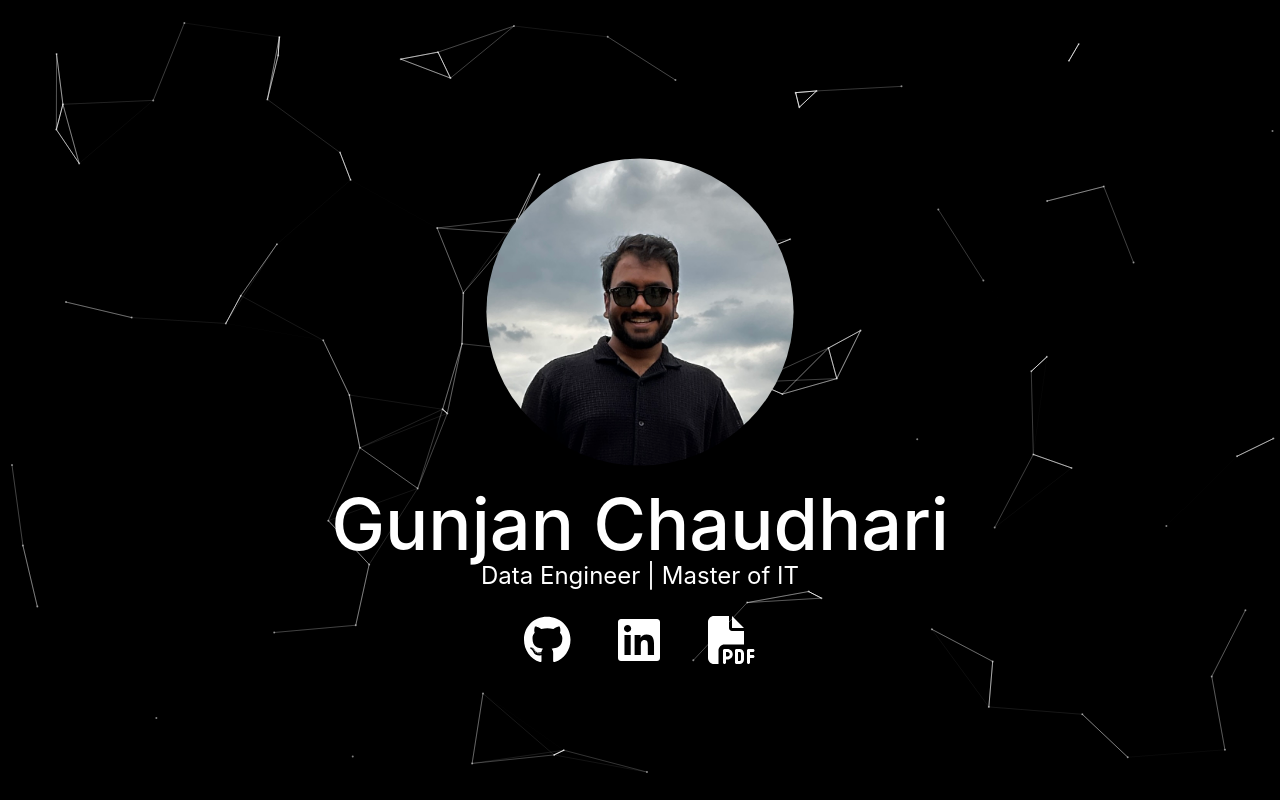
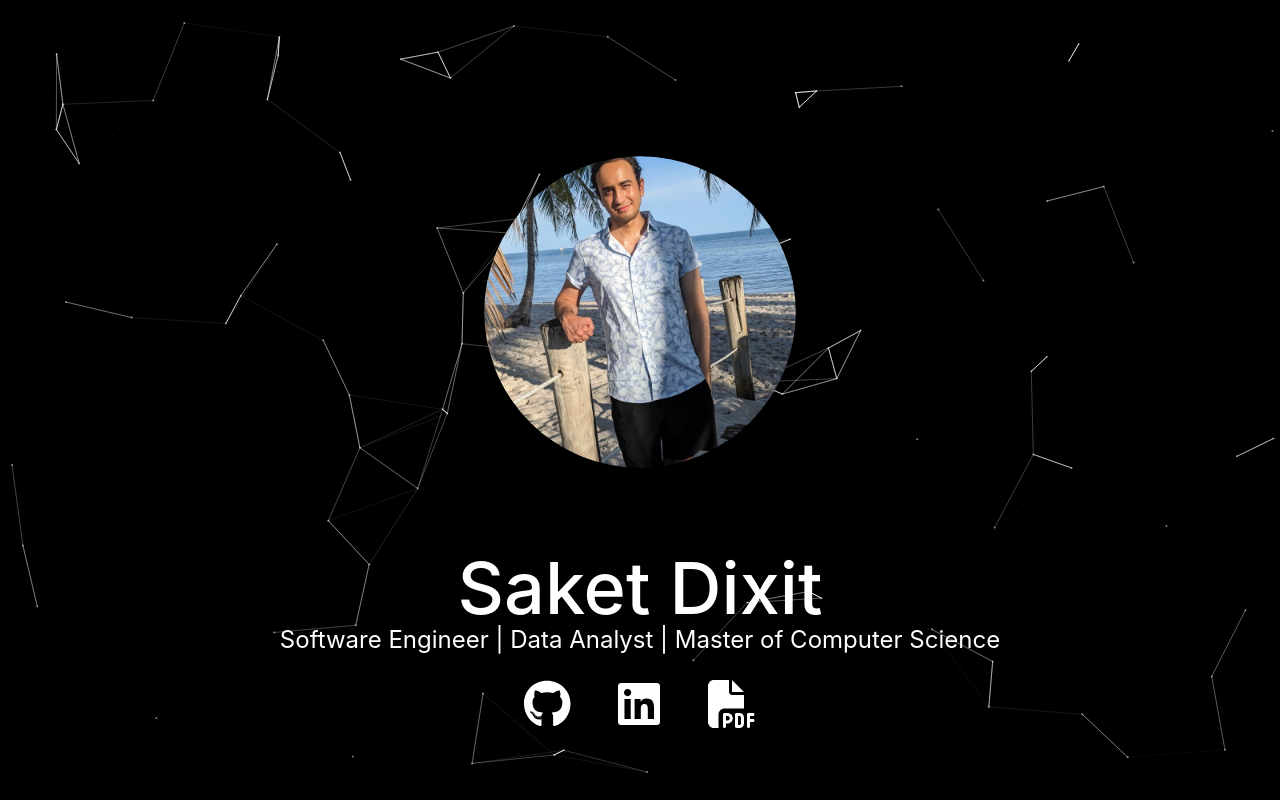
Before and after one commit to saketdixit/saketdixit.xyz, a React (Create React App) app: page / in a window 1280 px wide. Built offline with nearby package versions, Linux system fonts and the light colour scheme.

Commit message:
first commit

```diff
--- a/src/Components/Icons.js
+++ b/src/Components/Icons.js
@@ -8,7 +8,7 @@ function Icons() {
   return (
     <div className="flex justify-center">
       <a
-        href="https://github.com/chaudharigunjan"
+        href="https://github.com/saketdixit"
         target="_blank"
         rel="noreferrer"
       >
@@ -18,7 +18,7 @@ function Icons() {
         ></FontAwesomeIcon>
       </a>
       <a
-        href="https://www.linkedin.com/in/gunjanchaudhari/"
+        href="https://www.linkedin.com/in/saketdixit/"
         target="_blank"
         rel="noreferrer"
       >
@@ -28,7 +28,7 @@ function Icons() {
         ></FontAwesomeIcon>
       </a>
       <a
-        href="https://drive.google.com/file/d/1OTTYE1DtwER6i0k-ynvnRRxnUllNn4-8/view?usp=sharing"
+        href="https://drive.google.com/file/d/12Sca-Y40jHeQQnTTStDmdwJOnCl1GlNT/view?usp=sharing"
         target="_blank"
         rel="noreferrer"
       >
--- a/src/Components/Picture.js
+++ b/src/Components/Picture.js
@@ -5,7 +5,7 @@ function Picture() {
     <div>
       <img
         class="photo -mt-20 -mb-5 md:-mb-20 w-3/5 md:w-2/5"
-        src={require("./photo.png")}
+        src={require("./photo.jpg")}
         alt=""
       />
     </div>
--- a/src/Components/Title.js
+++ b/src/Components/Title.js
@@ -7,7 +7,7 @@ function Title() {
           font-medium text-4xl
           md:text-7xl"
       >
-        Gunjan Chaudhari
+        Saket Dixit
       </h1>
       <h2
         className="subpixel-antialiased text-white text-center
@@ -15,7 +15,7 @@ function Title() {
           md:text-2xl
           font-small"
       >
-        Data Engineer | Master of IT
+        Software Engineer | Data Analyst | Master of Computer Science
       </h2>
     </div>
   );
```
Also changed, not shown: src/Components/photo.jpg (added).
